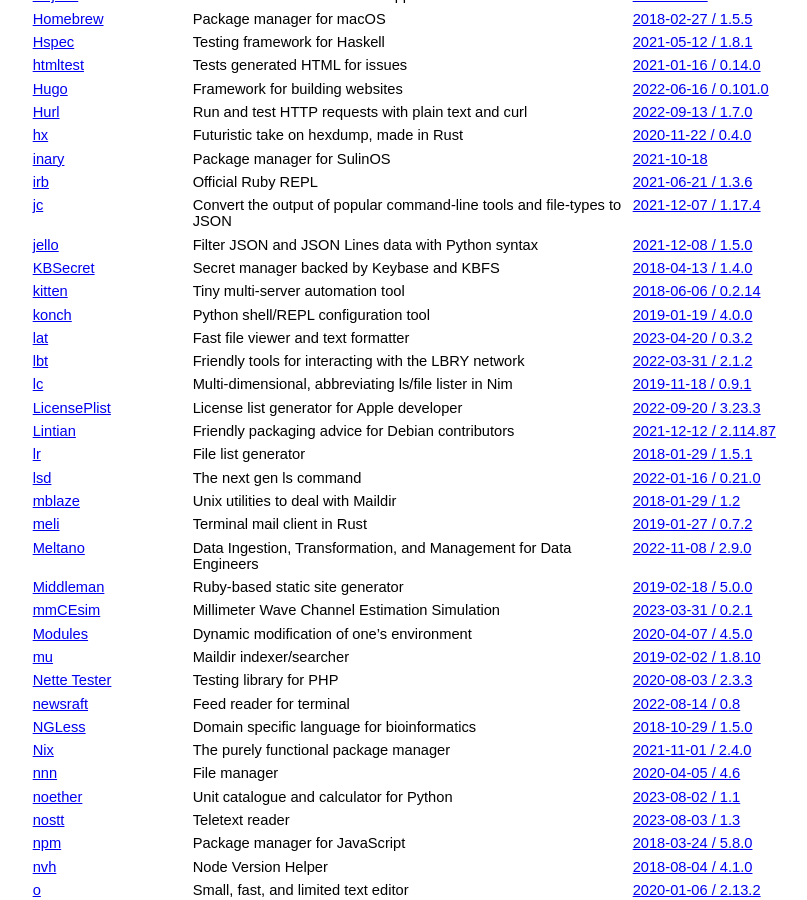
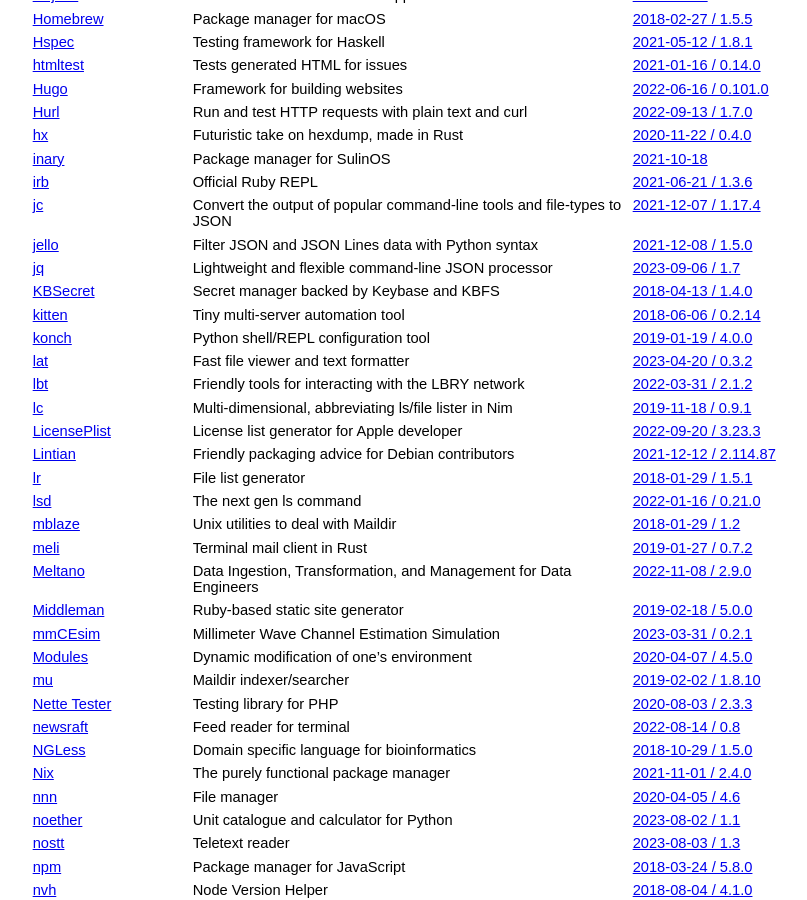
Before and after one commit to jcs/no_color, a Jekyll site: the page built from index.md, in a window 1280 px wide and 900 px high, scrolled down 3750 px. Shown: the whole window, without its empty margins (211-1018 px from the left). Built offline with Jekyll 4.4.1, drawn with Linux system fonts in a browser that asks for light colours; our own code applies the rules of GitHub Pages for plain Markdown files.

Commit message:
Add jq (#255)

```diff
--- a/index.md
+++ b/index.md
@@ -204,6 +204,7 @@ color by default via `NO_COLOR`.
 | [irb](https://github.com/ruby/irb) | Official Ruby REPL | [2021-06-21 / 1.3.6](https://github.com/ruby/irb/releases/tag/v1.3.6) |
 | [jc](https://github.com/kellyjonbrazil/jc) | Convert the output of popular command-line tools and file-types to JSON | [2021-12-07 / 1.17.4](https://github.com/kellyjonbrazil/jc/releases/tag/v1.17.4) |
 | [jello](https://github.com/kellyjonbrazil/jello) | Filter JSON and JSON Lines data with Python syntax | [2021-12-08 / 1.5.0](https://github.com/kellyjonbrazil/jello/releases/tag/v1.5.0) |
+| [jq](https://github.com/jqlang/jq) | Lightweight and flexible command-line JSON processor | [2023-09-06 / 1.7](https://github.com/jqlang/jq/releases/tag/jq-1.7) |
 | [KBSecret](https://kbsecret.github.io/) | Secret manager backed by Keybase and KBFS | [2018-04-13 / 1.4.0](https://github.com/kbsecret/kbsecret/commit/d5296054d979a1b1ce07c1be78d56d3d29b62384) |
 | [kitten](https://github.com/hoffa/kitten) | Tiny multi-server automation tool | [2018-06-06 / 0.2.14](https://github.com/hoffa/kitten/commit/88cb015f4ae021a1c00bfc4dc9506a8e14e51bb4) |
 | [konch](https://github.com/sloria/konch) | Python shell/REPL configuration tool | [2019-01-19 / 4.0.0](https://github.com/sloria/konch/blob/master/CHANGELOG.rst#400-2019-01-19) |
```
